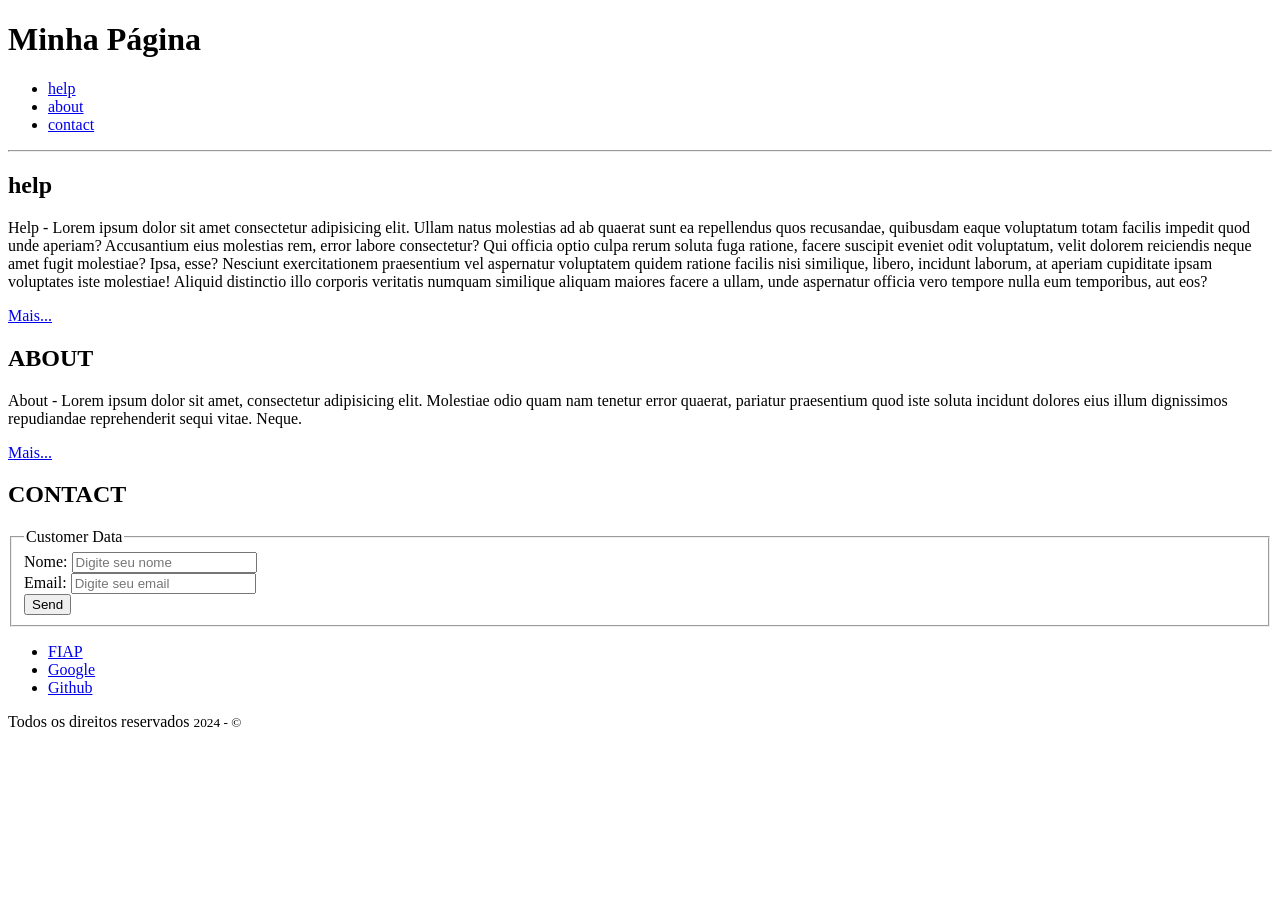
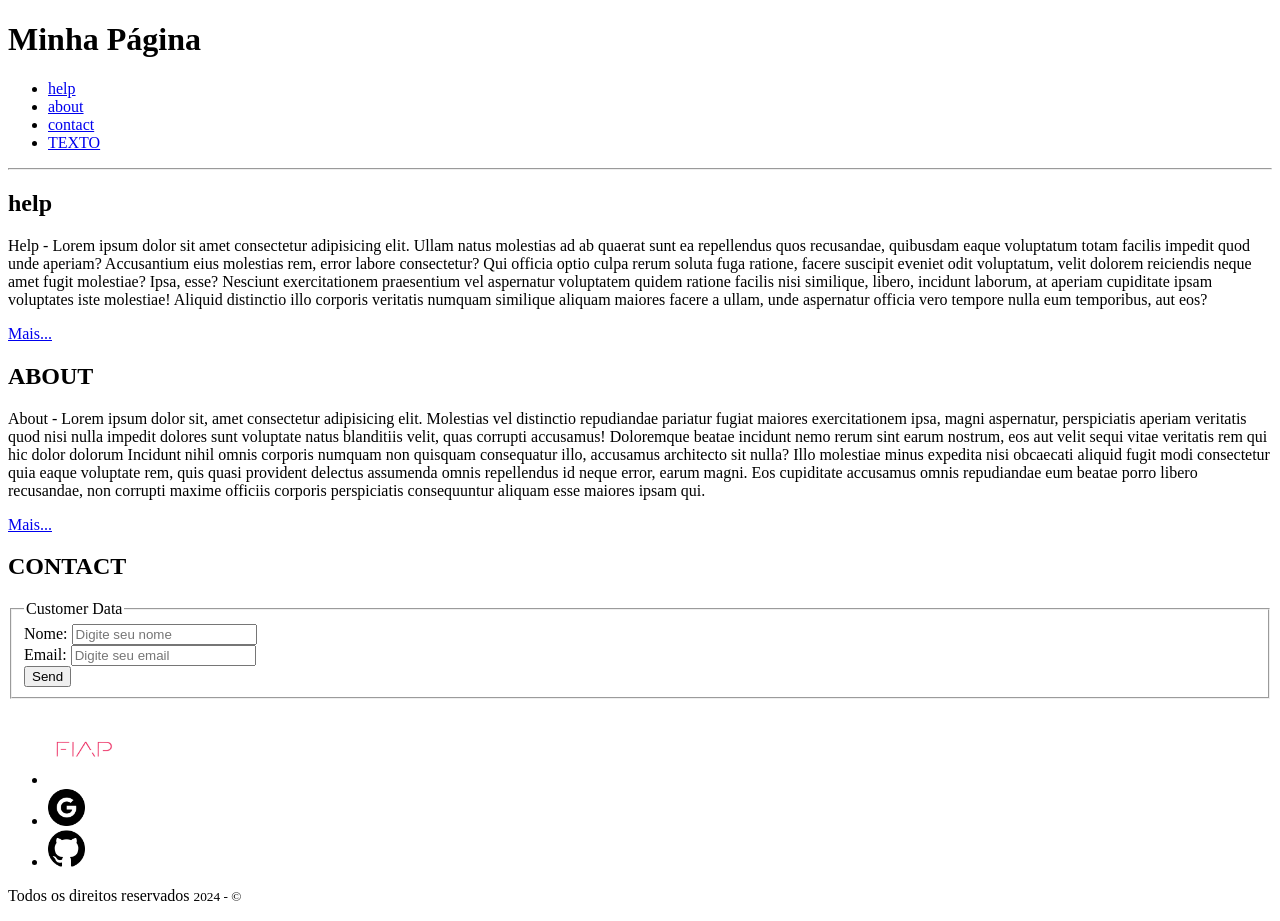
Before and after one commit to gudeaguiar/projeto-inicial, a plain HTML site: page index.html in a window 1280 px wide. Before the commit the page ends 800 px from the top, so only its background shows below. Drawn offline with Linux system fonts and the light colour scheme.

Commit message:
Criação de imagens com links de navegação relativa

```diff
--- a/index.html
+++ b/index.html
@@ -26,7 +26,8 @@ The <!DOCTYPE html> declaration defines that this document is an HTML5 document
                 <ul>
                   <li><a href="./paginas/help.html">help</a></li>
                   <li><a href="./about.html">about</a></li>
-                  <li><a href="./contact.html">contact</a></li>
+                  <li><a href="#contact">contact</a></li>
+                  <li><a href="#meu-texto">TEXTO</a></li>
                 </ul>
         </nav>
       </header>
@@ -43,7 +44,10 @@ The <!DOCTYPE html> declaration defines that this document is an HTML5 document
         <div>
           <h2>ABOUT</h2>
          <p>
-          About - Lorem ipsum dolor sit amet, consectetur adipisicing elit. Molestiae odio quam nam tenetur error quaerat, pariatur praesentium quod iste soluta incidunt dolores eius illum dignissimos repudiandae reprehenderit sequi vitae. Neque.
+          About - Lorem ipsum dolor sit, amet consectetur adipisicing elit. Molestias vel distinctio repudiandae pariatur fugiat maiores exercitationem ipsa, magni aspernatur, perspiciatis aperiam veritatis quod nisi nulla impedit dolores sunt voluptate natus blanditiis velit, quas corrupti accusamus! Doloremque beatae incidunt nemo rerum sint earum nostrum, eos aut velit sequi vitae veritatis rem qui hic dolor dolorum <span id="meu-texto"labore, provident quidem nisi!</span> Incidunt nihil omnis corporis numquam non quisquam consequatur illo, accusamus architecto sit nulla? Illo molestiae minus expedita nisi obcaecati aliquid fugit modi consectetur quia eaque voluptate rem, quis quasi provident delectus assumenda omnis repellendus id neque error, earum magni. Eos cupiditate accusamus omnis repudiandae eum beatae porro libero recusandae, non corrupti maxime officiis corporis perspiciatis consequuntur aliquam esse maiores ipsam qui.
+
+
+
          </p>
          <a href="./paginas/about.html">Mais...</a>
         </div>
@@ -54,7 +58,7 @@ The <!DOCTYPE html> declaration defines that this document is an HTML5 document
           <fieldset>
             <legend>Customer Data</legend>
             <div>
-              <label for="">Nome:</label>
+              <label for="idNm">Nome:</label>
               <input
               type="text"
               name="txtNm"
@@ -83,13 +87,20 @@ The <!DOCTYPE html> declaration defines that this document is an HTML5 document
 
       <ul>
         <li>
-          <a href="https://www2.fiap.com.br/" target="_blank"> FIAP </a>
+          <a href="https://www2.fiap.com.br/" target="_blank">
+            <img src="./img/FIAP-logo.png" alt="Logo da FIAP" width="6%"/>
+          </a>
+
         </li>
          <li>
-          <a href="https://www.google.com.br/" target="_blank"> Google </a>
+          <a href="https://www.google.com.br/" target="_blank">
+            <img src="./img/social.png" alt="Logo do Google" width="3%"/>
+          </a>
         </li>
           <li>
-          <a href="https://github.com/" target="_blank"> Github</a>
+          <a href="https://github.com/" target="_blank">
+            <img src="./img/github.png" alt="Logo do Github" width="3%"/>
+          </a>
         </li>
       </ul>
       </nav>
```
Also changed, not shown: img/FIAP-logo.png (added), img/github.png (added), img/social.png (added).
